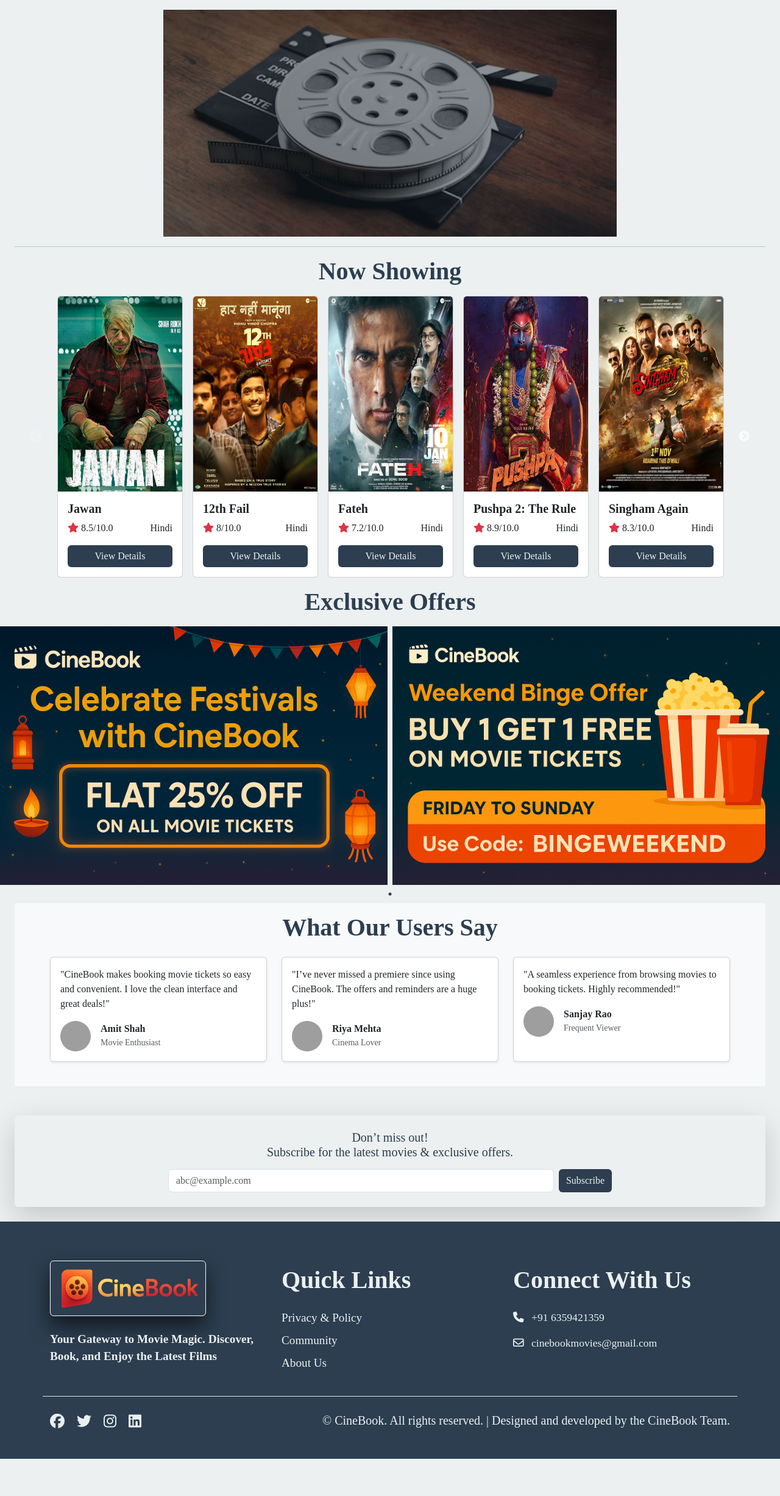
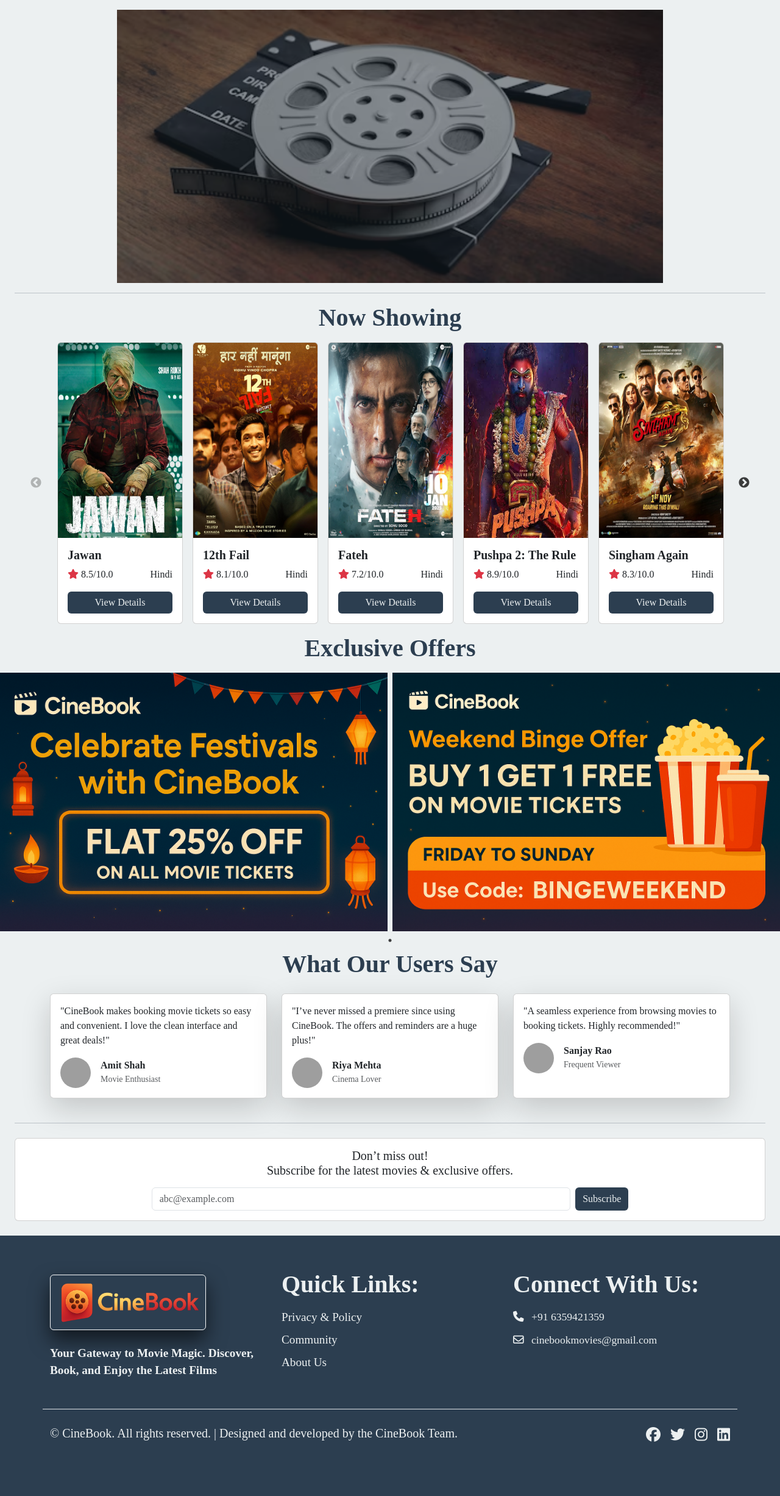
Before and after one commit to Suraj-0228/CineBook, a PHP site: page /home.php in a window 1280 px wide. Shown: the part 74-2527 px from the top of the page at 61% size. Before the commit the page ends 2466 px from the top, so only its background shows below. Run offline with PHP 8.4, Linux system fonts and the light colour scheme; some libraries are stand-ins or nearby versions; some web fonts are replaced; grey boxes are pictures that could not be loaded.

Commit message:
All set to The Page....

```diff
--- a/assets/css/about.css
+++ b/assets/css/about.css
@@ -1,5 +1,5 @@
 .container .img-fluid {
-    background-image: linear-gradient(to bottom, #16222a, #3a6073) !important;
+    background-color: #2c3e50;
 }
 
 .container .img-fluid {
--- a/assets/css/footer.css
+++ b/assets/css/footer.css
@@ -26,11 +26,10 @@
 
 .social-links,
 .social-icon {
-    gap: 1.25rem;
+    gap: 1rem;
     color: #ecf0f1;
     font-size: 1.2rem;
     display: flex;
-    justify-content: center;
     transition: transform 0.3s ease;
     text-decoration: none;
 }
@@ -43,3 +42,14 @@
     font-size: 1.25rem;
     color: #ecf0f1;
 }
+
+@media (max-width: 767px) {
+    .footer {
+        padding: 1.4rem !important;
+    }
+
+    .social-links,
+    .social-icon {
+        margin-left: 0 !important;
+    }
+}
--- a/assets/css/home.css
+++ b/assets/css/home.css
@@ -1,7 +1,8 @@
 /* Home Page Css */
 
 .hero-con {
-    width: 60%;
+    width: 70%;
+    margin: auto;
 }
 
 .hero-slider img {
@@ -34,10 +35,21 @@
     height: 20rem;
 }
 
-.sub-section {
+/* .sub-section {
     display: flex;
     align-items: center;
     justify-content: space-between;
+} */
+
+.slick-prev:before,
+.slick-next:before {
+    font-family: 'slick';
+    font-size: 20px;
+    line-height: 1;
+    opacity: .75;
+    color: #000000;
+    -webkit-font-smoothing: antialiased;
+    -moz-osx-font-smoothing: grayscale;
 }
 
 @media (max-width: 767px) {
@@ -48,8 +60,6 @@
     .card-img-top {
         height: 15rem;
     }
-
-
 }
 
 @media (min-width: 768px) {
@@ -57,5 +67,4 @@
     .img-slider {
         display: flex !important;
     }
-
 }
--- a/assets/css/movies.css
+++ b/assets/css/movies.css
@@ -35,13 +35,13 @@
     margin: 0 auto;
 }
 
-.catagory-section .row .col-6 p {
+.catagory-section .row .col-6 {
     font-size: 1.2rem;
-    transition: transform 0.5s ease;
+    transition: transform 0.3s ease;
 }
 
 .catagory-section .row .col-6:hover {
-    transform: scale(1.1);
+    transform: scale(1.06);
 }
 
 .catagory-section .img-link {
--- a/assets/style.css
+++ b/assets/style.css
@@ -24,8 +24,24 @@
     color: #f8f6fa;
 }
 
+.movies-card {
+    transition: transform 0.3s ease;
+}
+
+.movies-card:hover {
+    transform: scale(1.02);
+}
+
+.Testimonial-card {
+    transition: transform 0.3s ease;
+}
+
+.Testimonial-card:hover {
+    transform: scale(1.05);
+}
+
 .booking-not-found .book-btn {
-    background-image: linear-gradient(to bottom, #16222a, #3a6073);
+    /* background-image: linear-gradient(to bottom, #16222a, #3a6073); */
     color: #f8f6fa;
     width: 8rem;
     text-align: center;
@@ -44,4 +60,37 @@
 .login-social-icon {
     font-size: 1.3rem;
     color: #2c3e50;
+    transition: transform 0.3s ease;
 }
+
+.login-social-icon:hover {
+    transform: scale(1.15);
+}
+
+/* Mobile View */
+
+@media (max-width: 767px) {
+    .movies-card {
+        transition: transform 0.3s ease;
+    }
+
+    .movies-card:hover {
+        transform: scale(1.02);
+    }
+
+    .Testimonial-card {
+        transition: transform 0.3s ease;
+    }
+
+    .Testimonial-card:hover {
+        transform: scale(1.05);
+    }
+
+    .login-social-icon {
+        transition: transform 0.3s ease;
+    }
+
+    .login-social-icon:hover {
+        transform: scale(1.15);
+    }
+}
--- a/footer.php
+++ b/footer.php
@@ -1,9 +1,9 @@
 <!-- Footer Section -->
-<footer class="footer py-5">
+<footer class="footer p-5">
     <div class="container">
         <div class="row">
             <!-- Left Section -->
-            <div class="col-12 col-md-6 col-lg-4 text-center text-md-start">
+            <div class="col-12 col-md-6 col-lg-4 text-md-start">
                 <div class="my-3">
                     <a href="home.php">
                         <img src="assets/img/CineBook_Logo.png" alt="CineBook Logo" class="footer-logo border border-light rounded img-fluid p-2" />
@@ -15,9 +15,9 @@
             </div>
 
             <!-- Center Section (Quick Links) -->
-            <div class="col-12 col-md-6 col-lg-4 text-center text-md-start">
-                <h1 class="footer-heading fw-bold my-4">Quick Links</h1>
-                <ul class="list-unstyled">
+            <div class="col-12 col-md-6 col-lg-4 text-md-start my-2">
+                <h1 class="footer-heading fw-bold">Quick Links:</h1>
+                <ul class="list-unstyled my-3">
                     <li><a href="#" class="d-block mb-2">Privacy & Policy</a></li>
                     <li><a href="#" class="d-block mb-2">Community</a></li>
                     <li><a href="#" class="d-block mb-2">About Us</a></li>
@@ -25,29 +25,27 @@
             </div>
 
             <!-- Right Section (Contact Info) -->
-            <div class="col-12 col-lg-4 text-center text-md-start">
-                <h1 class="footer-heading fw-bold my-4">Connect With Us</h1>
-                <p class="footer-text">
-                    <i class="fa-solid fa-phone me-2"></i> +91 6359421359
-                </p>
-                <p class="footer-text">
-                    <i class="fa-regular fa-envelope me-2"></i> cinebookmovies@gmail.com
+            <div class="col-12 col-lg-4 text-md-start my-2 mb-0">
+                <h1 class="footer-heading fw-bold">Connect With Us:</h1>
+                <p class="footer-text my-3">
+                    <i class="fa-solid fa-phone me-2 mb-3"></i> +91 6359421359 <br>
+                    <i class="fa-regular fa-envelope me-2 mb-3"></i> cinebookmovies@gmail.com
                 </p>
             </div>
         </div>
 
         <!-- Bottom Row -->
-        <div class="row mt-4 pt-4 border-top">
-            <div class="col-12 d-flex flex-column flex-md-row justify-content-between align-items-center text-center">
-                <div class="social-links mb-3 mb-md-0">
+        <div class="row mt-4 border-top">
+            <div class="col-12 my-4 d-flex flex-column flex-md-row">
+                <p class="copy-right mt-md-0">
+                    &copy; CineBook. All rights reserved. | Designed and developed by the CineBook Team.
+                </p>
+                <div class="social-links mt-3 ms-auto mb-md-0">
                     <a href="https://www.facebook.com/" class="social-icon"><i class="fa-brands fa-lg fa-facebook"></i></a>
                     <a href="https://twitter.com/" class="social-icon"><i class="fa-brands fa-lg fa-twitter"></i></a>
                     <a href="https://www.instagram.com/" class="social-icon"><i class="fa-brands fa-lg fa-instagram"></i></a>
                     <a href="https://www.linkedin.com/" class="social-icon"><i class="fa-brands fa-lg fa-linkedin"></i></a>
                 </div>
-                <p class="copy-right mb-0 mt-2 mt-md-0">
-                    &copy; CineBook. All rights reserved. | Designed and developed by the CineBook Team.
-                </p>
             </div>
         </div>
     </div>
--- a/home.php
+++ b/home.php
@@ -22,8 +22,8 @@
     <?php include 'navbar1.php'; ?>
 
     <!-- Hero Section -->
-    <div class="container hero-con mb-3">
-        <div class="hero-slider my-3">
+    <div class="hero-con my-3">
+        <div class="hero-slider">
             <div class="slider-item">
                 <img src="assets/img/slider2.jpg" alt="Slider Image 2" class="img-fluid">
                 <div class="overlay"></div>
@@ -47,11 +47,12 @@
                 $movies = $decoded_json['movies_data'];
 
                 foreach ($movies as $movie) {
+                    $id = $movie['id'];
                     $title = $movie['title'];
                     $poster = $movie['poster_url'];
                     $rating = $movie['rating'];
                     $language = $movie['language'];
-                    echo '<div class="col-6 col-sm-6 col-md-4 col-lg-3">';
+                    echo '<div class="col-6 col-sm-6 col-md-4 col-lg-3 movies-card">';
                     echo '    <div class="card mx-2">';
                     echo '        <img src="' . $poster . '" class="card-img-top" alt="' . $title . '">';
                     echo '        <div class="card-body">';
@@ -60,7 +61,7 @@
                     echo '                <span><i class="fa-solid fa-star text-danger"></i> ' . $rating . '/10.0</span>';
                     echo '                <span>' . $language . '</span>';
                     echo '            </div>';
-                    echo '            <a href="movies-details.php" class="btn w-100">View Details</a>';
+                    echo '            <a href="movies-details.php?id=' . $id . '" class="btn w-100">View Details</a>';
                     echo '        </div>';
                     echo '    </div>';
                     echo '</div>';
@@ -84,13 +85,13 @@
     </section>
 
     <!-- Testimonials Section -->
-    <section class="testimonials-section m-4 p-3 bg-light">
+    <section class="testimonials-section m-2 mt-2">
         <div class="container">
             <h1 class="text-center fw-bold mb-4">What Our Users Say</h1>
             <div class="row justify-content-center">
                 <!-- Testimonial 1 -->
-                <div class="col-md-4 mb-4">
-                    <div class="card shadow-sm h-100">
+                <div class="col-md-4 mb-4 Testimonial-card">
+                    <div class="card shadow-lg h-100">
                         <div class="card-body">
                             <p class="card-text">"CineBook makes booking movie tickets so easy and convenient. I love
                                 the clean interface and great deals!"</p>
@@ -106,8 +107,8 @@
                 </div>
 
                 <!-- Testimonial 2 -->
-                <div class="col-md-4 mb-4">
-                    <div class="card shadow-sm h-100">
+                <div class="col-md-4 mb-4 Testimonial-card">
+                    <div class="card shadow-lg h-100">
                         <div class="card-body">
                             <p class="card-text">"I’ve never missed a premiere since using CineBook. The offers and
                                 reminders are a huge plus!"</p>
@@ -123,8 +124,8 @@
                 </div>
 
                 <!-- Testimonial 3 -->
-                <div class="col-md-4 mb-4">
-                    <div class="card shadow-sm h-100">
+                <div class="col-md-4 mb-4 Testimonial-card">
+                    <div class="card shadow-lg h-100">
                         <div class="card-body">
                             <p class="card-text">"A seamless experience from browsing movies to booking tickets. Highly
                                 recommended!"</p>
@@ -141,10 +142,11 @@
             </div>
         </div>
     </section>
+    <hr class="mx-4">
 
     <!-- Subscribe Form -->
-    <section class="sub-section mt-5 shadow-lg p-4 m-4 rounded">
-        <div class="container">
+    <section class="card sub-section m-4 p-3 rounded">
+        <div class="">
             <h5 class="text-center mb-3">Don’t miss out!<br>Subscribe for the latest movies & exclusive offers.</h5>
             <form action="#" method="post">
                 <div class="row justify-content-center">
```
Also changed, not shown: assets/css/details.css (+7 -0 lines), assets/movies-data.json (+33 -76 lines), movies-details.php (+31 -8 lines), movies.php (+6 -6 lines), assets/js/slick.js.
